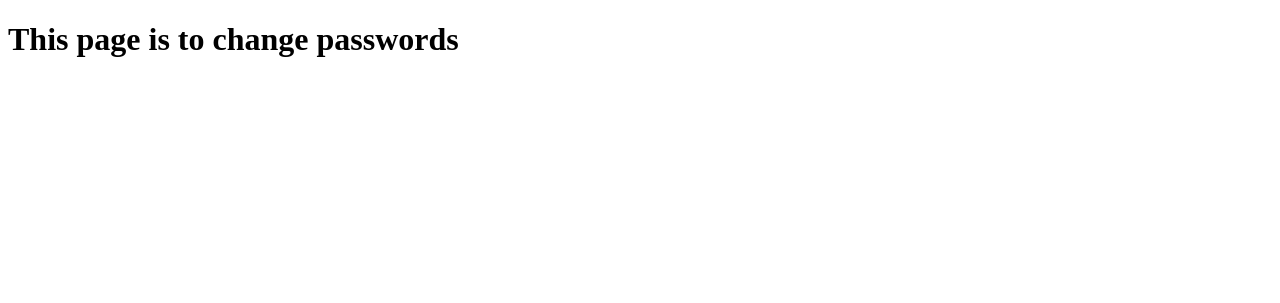
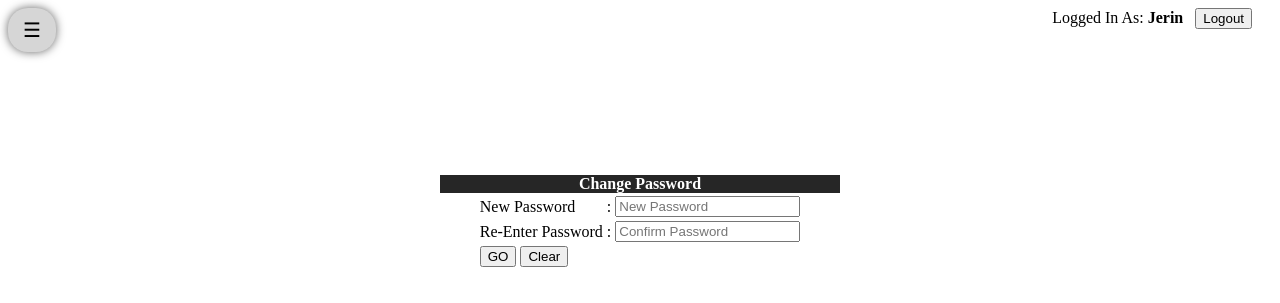
Before and after one commit to Jerinji2016/hostel-attendance-system, a PHP site: page /php/changePassword.php in a window 1280 px wide. Shown: the top 303 px of the page. Run offline with PHP 8.4, Linux system fonts and the light colour scheme; a user stored in the database is signed in; data comes from the database, SQL or seed files in the repository.

Commit message:
adminPanel op-5 done

```diff
--- a/php/changePassword.php
+++ b/php/changePassword.php
@@ -9,6 +9,79 @@
 		<title> Change Password </title>
 	</head>
 	<body>
-		<h1> This page is to change passwords </h1>
+		<?php
+			include 'sidebarAdmin.php';
+			session_start();
+		 ?>
+
+		<input type="text" value="5" id="display" style="display: none">
+		<script type="text/javascript"> focusSidebar(); </script>
+
+		<center>
+			<div id="main" style="margin: 0px auto; margin-top: 15px">
+				<div style="width: 400px; margin: 0px auto; margin-top: 115px; color: white; background-color: #262626">
+					<b> Change Password </b>
+				</div>
+				<div>
+					<form>
+						<table>
+							<tr>
+								<td> New Password </td>
+								<td> : </td>
+								<td> <input type="password" id="pass" placeholder="New Password" autocomplete="new-password"> </td>
+							</tr>
+							<tr>
+								<td> Re-Enter Password </td>
+								<td> : </td>
+								<td> <input type="password" id="pass_conf" placeholder="Confirm Password"> </td>
+							</tr>
+							<tr>
+								<td colspan="3">
+									<input type="button" value="GO" onclick="changePassword('<?php session_start(); echo $_SESSION['userid'] ?>')">
+									<input type="reset" value="Clear">
+								</td>
+							</tr>
+						</table>
+					</form>
+				</div>
+			</div>
+		</center>
 	</body>
 </html>
+
+<script type="text/javascript">
+	function changePassword(user)
+	{
+		var pass = document.getElementById('pass').value;
+		var pass_conf = document.getElementById('pass_conf').value;
+
+		if(pass=="" || pass_conf=="")
+		{
+			alert("Password cannot be Empty");
+		}
+		else
+			if(pass!=pass_conf)
+			{
+				alert("Password mismatch");
+				pass.value="";
+				pass_conf.value="";
+			}
+			else
+				if(pass==pass_conf)
+				{
+					var xhr = new XMLHttpRequest();
+					var x = "&user="+user+"&password="+pass+"&action="+3;
+					xhr.open('GET','editAdmin.php?'+x,true);
+					xhr.onreadystatechange = function()
+					{
+						if(xhr.readyState==4 && xhr.status==200)
+						{
+							pass.value = "";
+							pass_conf.value = "";
+							alert("Password Changed");
+						}
+					}
+					xhr.send(x);
+				}
+	}
+</script>
--- a/php/editAdmin.php
+++ b/php/editAdmin.php
@@ -31,9 +31,5 @@
 		$prior = $_GET['priority'];
 		$var_sql = "UPDATE login SET admin_priority=$prior WHERE user_id='$user'";
 	}
-	elseif($action == 5)
-	{
-		//Code for change my Password
-	}
 	mysql_query($var_sql);
 ?>
--- a/php/sidebarAdmin.php
+++ b/php/sidebarAdmin.php
@@ -86,13 +86,10 @@
 	<a id="markAttend" href="#" onclick="window.location='markAttendance.php'">
         Mark Attendance
     </a>
-    <a id="editAttend" href="#" onclick="window.location='';">
+    <a id="editAttend" href="#" onclick="window.location=''">
         Edit Attendance Record
     </a>
-    <a id="removeAdmin" href="#" onclick="window.location='';">
-        Remove Co-Admins
-    </a>
-    <a id="changePassword" href="#" onclick="window.location='';">
+    <a id="changePassword" href="#" onclick="window.location='changePassword.php';">
         Change Password
     </a>
     <a id="hostelReport" href="#" onclick="window.location='';">
@@ -127,12 +124,18 @@
         var display = document.getElementById("display").value;
         switch(display)
         {
-            case "1":   document.getElementById("attend_option").style.color = "#F1F1F1";
+            case "1":   document.getElementById("sendSms").style.color = "#F1F1F1";
                         break;
             case "2":   document.getElementById("createAdmin").style.color = "#F1F1F1";
                         break;
             case "3":   document.getElementById("markAttend").style.color = "#F1F1F1";
                         break;
+            case "4":   document.getElementById("editAttend").style.color = "#F1F1F1";
+                        break;
+            case "5":   document.getElementById("changePassword").style.color = "#F1F1F1";
+                        break;
+            case "6":   document.getElementById("hostelReport").style.color = "#F1F1F1";
+                        break;
         }
     }
 </script>
```
Also changed, not shown: php/manageAdmin.php (+0 -8 lines).
